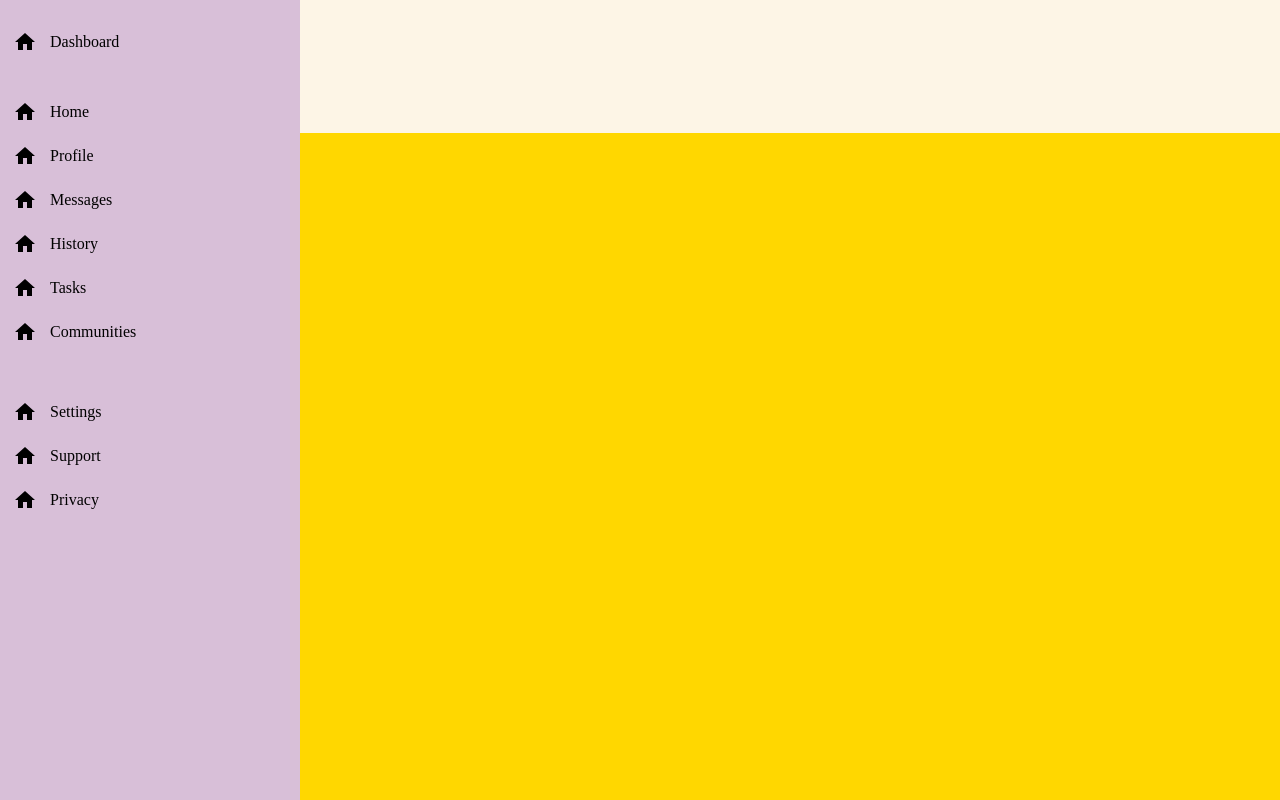
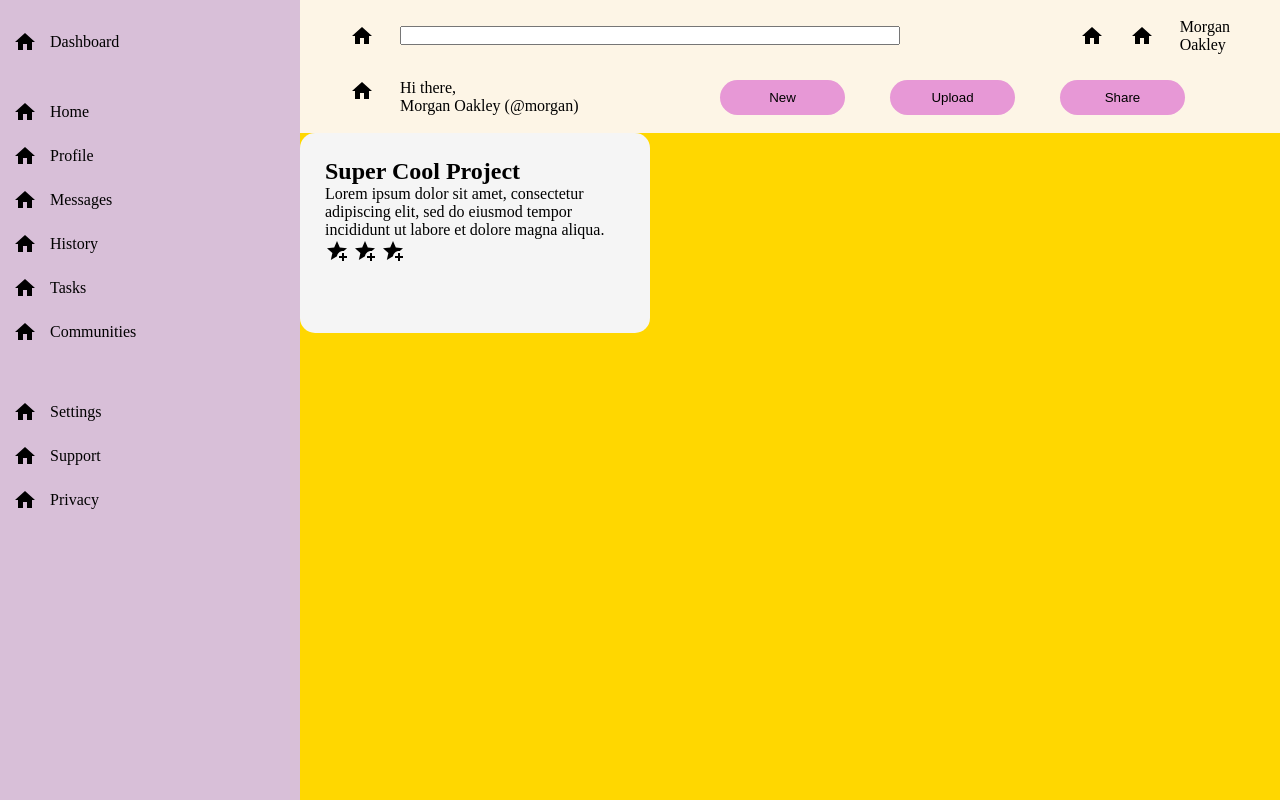
Before and after one commit to martyxho/dashboard-project, a plain HTML site: page index.html in a window 1280 px wide. Drawn offline with Linux system fonts and the light colour scheme.

Commit message:
styled header

```diff
--- a/index.html
+++ b/index.html
@@ -10,8 +10,29 @@
 <body>
   <div class="container">
     <div class="header">
-      <div class="top"></div>
-      <div class="bottom"></div>
+      <div class="top">
+        <div class="search">
+          <img src="assets/home.svg" alt="">
+          <input type="text">
+        </div>
+        <img src="assets/home.svg" alt="">
+        <img src="assets/home.svg" alt="">
+        <p>Morgan Oakley</p>
+      </div>
+      <div class="bottom">
+        <div class="left">
+          <img src="assets/home.svg" alt="">
+          <div>
+            <p>Hi there,</p>
+            <p>Morgan Oakley (@morgan)</p>
+          </div>
+        </div>
+        <div class="right">
+          <button>New</button>
+          <button>Upload</button>
+          <button>Share</button>
+        </div>
+      </div>
     </div>
     <div class="sidebar">
       <div class="top">
@@ -41,7 +62,20 @@
         <p>Privacy</p>
       </div>
     </div>
-    <div class="content"></div>
+    <div class="content">
+      <div class="left">
+        <div class="card">
+          <h2>Super Cool Project</h2>
+          <p>Lorem ipsum dolor sit amet, consectetur adipiscing elit, sed do eiusmod tempor incididunt ut labore et dolore magna aliqua.</p>
+          <div class="buttons">
+            <img src="assets/star-plus.svg" alt="">
+            <img src="assets/star-plus.svg" alt="">
+            <img src="assets/star-plus.svg" alt="">
+          </div>
+        </div>
+      </div>
+      <div class="right"></div>
+    </div>
   </div>
 </body>
 </html>
--- a/style.css
+++ b/style.css
@@ -15,8 +15,50 @@
   background: oldlace;
   grid-column: 2 / 3;
   grid-row: 1;
+  display: grid;
+  grid-template-rows: 1fr 1fr;
+  padding: 5px 50px;
 }
 
+.header .top {
+  display: grid;
+  grid-template-columns: 1fr 50px 50px min-content;
+  align-content: center;
+  align-items: center;
+}
+
+.search {
+  display: grid;
+  grid-template-columns: 50px 500px;
+  align-items: center;
+  align-content: center;
+}
+
+.header .bottom {
+  display: grid;
+  grid-template-columns: 1fr 1fr;
+}
+
+.header .bottom .left {
+  display: grid;
+  grid-template-columns: 50px 1fr;
+  align-content: center;
+}
+
+.header .bottom .right {
+  display: grid;
+  grid-template-columns: repeat(3, 170px);
+  justify-content: right;
+  align-items: center;
+}
+.header button {
+  background: rgb(231, 152, 214);
+  width: 125px;
+  height: 35px;
+  border: none;
+  border-radius: 25px;
+
+}
 .sidebar {
   background: thistle;
   grid-row: 1 / 3;
@@ -40,4 +82,14 @@
 }
 .content {
   background: gold;
+  display: grid;
+  grid-template-columns: 2.5fr 1fr;
 }
+
+.card {
+  width: 300px;
+  height: 150px;
+  background: whitesmoke;
+  border-radius: 15px;
+  padding: 25px;
+}
```
Also changed, not shown: assets/star-plus.svg (added).
